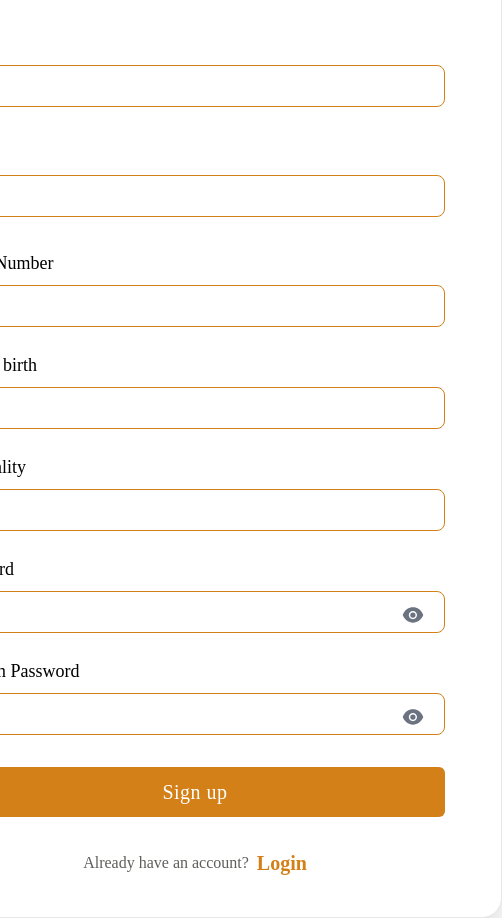
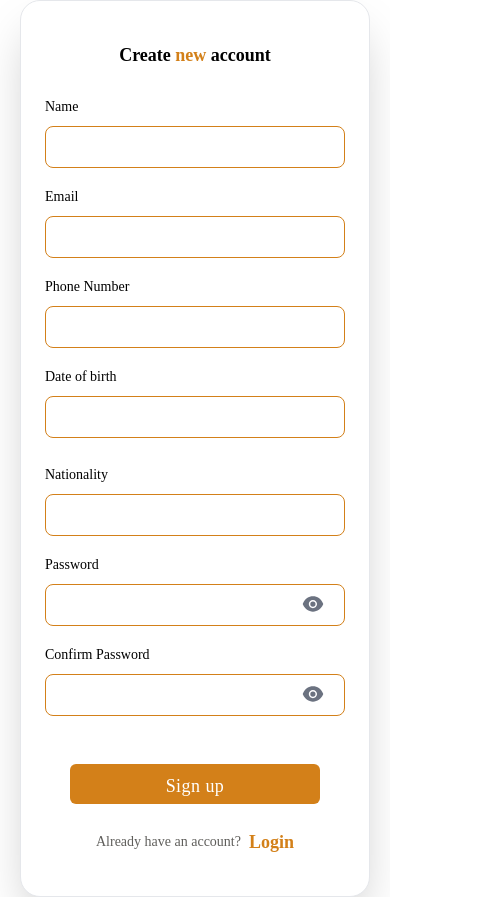
Before and after one commit to Welcomeme-berlin/frontend, a React (Create React App) app: page /signup in a window 390 px wide. Shown: the whole page, 502 px wide, since content can reach past the window. After the commit the page ends 897 px from the top, so only its background shows below. Built offline with nearby package versions, Linux system fonts and the light colour scheme.

Commit message:
responsiveness for auth pages (signup and login)

```diff
--- a/src/pages/login.js
+++ b/src/pages/login.js
@@ -1,9 +1,9 @@
-import React, { useState } from 'react';
-import { Link } from 'react-router-dom';
-import { AiFillEyeInvisible, AiFillEye } from 'react-icons/ai';
-import { FcGoogle } from 'react-icons/fc';
-import { SiFacebook } from 'react-icons/si';
-import { useForm } from 'react-hook-form';
+import React, { useState } from "react";
+import { Link } from "react-router-dom";
+import { AiFillEyeInvisible, AiFillEye } from "react-icons/ai";
+import { FcGoogle } from "react-icons/fc";
+import { SiFacebook } from "react-icons/si";
+import { useForm } from "react-hook-form";
 
 const Login = () => {
   const {
@@ -21,30 +21,27 @@ const Login = () => {
   return (
     <>
       <div className="w-full h-screen flex items-center justify-center">
-        <div className="w-[500px] h-[650px] flex flex-col border rounded-[20px] bg-white shadow-2xl">
-          <div
-            className="text-center font-bold text-2xl relative top-10"
-            id="test-id"
-          >
+        <div className="w-[350px] md:w-[450px] h-[500px] md:h-[600px] flex flex-col items-center justify-center border rounded-[20px] bg-white shadow-2xl">
+          <div className="text-center font-bold text-lg md:text-2xl relative top-4 md:top-10">
             Login <font color="#d38019">into your </font> account
           </div>
-          <div className="w-[400px] relative top-20 my-2 mx-10">
-            <form className="flex flex-col items-center justify-center">
+          <div className="w-[300px] md:w-[400px] relative top-10 my-2 mx-10">
+            <form>
               <div>
                 <label
                   htmlFor="email"
-                  className="text-lg font-medium text-black"
+                  className="text-sm md:text-lg font-medium text-black"
                 >
                   Email
                 </label>
                 <input
                   type="email"
-                  {...register('email', {
+                  {...register("email", {
                     required: true,
                     pattern:
                       /^(([^<>()\[\]\\.,;:\s@"]+(\.[^<>()\[\]\\.,;:\s@"]+)*)|(".+"))@((\[[0-9]{1,3}\.[0-9]{1,3}\.[0-9]{1,3}\.[0-9]{1,3}\])|(([a-zA-Z\-0-9]+\.)+[a-zA-Z]{2,}))$/,
                   })}
-                  className="w-[400px] h-10 border-b border-[#d38019] text-gray-700 px-4 py-2 mt-2 focus:outline-none rounded-lg"
+                  className="w-full h-10 border-b border-[#d38019] text-gray-700 px-4 py-2 mt-2 focus:outline-none rounded-lg"
                 />
                 {errors.email && (
                   <p>
@@ -57,17 +54,17 @@ const Login = () => {
                 <div className="my-4">
                   <label
                     htmlFor="password"
-                    className="text-lg font-medium text-black"
+                    className="text-sm md:text-lg font-medium text-black"
                   >
                     Password
                   </label>
                   <input
-                    type={seePassword === false ? 'password' : 'text'}
-                    {...register('password', {
+                    type={seePassword === false ? "password" : "text"}
+                    {...register("password", {
                       required: true,
                       pattern: /^(?=.*\d)(?=.*[a-z])(?=.*[A-Z]).{6,15}$/,
                     })}
-                    className="w-[400px] h-10 border-b border-[#d38019] text-gray-700 px-4 py-2 mt-2 focus:outline-none rounded-lg"
+                    className="w-full h-10 border-b border-[#d38019] text-gray-700 px-4 py-2 mt-2 focus:outline-none rounded-lg"
                   />
                   {errors.password && (
                     <p>
@@ -77,7 +74,7 @@ const Login = () => {
                     </p>
                   )}
                 </div>
-                <div className="text-2xl text-gray-500 absolute top-[62px] right-5">
+                <div className="text-2xl text-gray-500 absolute top-10 md:top-[62px] right-5">
                   {seePassword === false ? (
                     <AiFillEye onClick={handleToggle} />
                   ) : (
@@ -85,14 +82,14 @@ const Login = () => {
                   )}
                 </div>
               </div>
-              <div className="w-[151px] h-[20px] m-4 font-medium text-black relative left-[150px] underline">
+              <div className="w-[151px] h-[20px] m-2 font-medium text-black relative left-[130px] underline">
                 <Link to="/forgotPassword">Forgot Password?</Link>
               </div>
               <div className="mt-6 flex flex-col items-center justify-center">
                 <button
                   onClick={handleSubmit(onSubmit)}
-                  className="w-[450px] h-[58px] px-4 py-2 tracking-wide text-white text-xl font-medium bg-[#D38019] rounded-lg  focus:outline-none
-                relative left-4"
+                  className="w-[300px] md:w-[400px] h-[48px] md:h-[58px] px-4 py-2 tracking-wide text-white text-xl font-medium bg-[#D38019] rounded-lg  focus:outline-none
+                "
                 >
                   Log in
                 </button>
@@ -114,7 +111,7 @@ const Login = () => {
               </div>
             </form>
           </div>
-          <div className="flex items-center justify-center mt-[120px]">
+          <div className="flex items-center justify-center mt-20 md:mt-[100px]">
             <p className="text-[16px] text-[#5f5e5b] font-medium">
               Yet to have an account?
             </p>
--- a/src/pages/signup.js
+++ b/src/pages/signup.js
@@ -15,17 +15,17 @@ const Signup = () => {
   };
   return (
     <>
-      <div className="w-full h-screen flex items-center justify-center">
-        <div className="w-[710px] flex flex-col border rounded-[20px] bg-white shadow-2xl">
-          <div className="w-[253px] h-[29px] font-bold text-2xl relative top-10 left-[228px]">
+      <div className="w-full h-full flex items-center justify-center">
+        <div className="w-[350px] md:w-[500px] flex flex-col items-center justify-center border rounded-[20px] bg-white shadow-2xl">
+          <div className="w-[253px] h-[29px] font-bold text-lg md:text-2xl relative top-10 text-center">
             Create <font color="#d38019">new </font> account
           </div>
-          <div className="flex flex-col items-center justify-center m-4 relative top-10">
-            <form className=" px-10 py-4">
-              <div className="mb-2">
+          <div className="my-2 md:my-4">
+            <form className="flex flex-col items-center justify-center m-4 relative top-10 w-[300px] md:w-[400px]">
+              <div className="w-full mb-4">
                 <label
                   htmlFor="name"
-                  className=" text-lg font-medium text-black"
+                  className=" text-sm md:text-lg font-medium text-black"
                 >
                   Name
                 </label>
@@ -34,10 +34,10 @@ const Signup = () => {
                   className=" w-full border-b border-[#d38019] text-gray-700 px-4 py-2 mt-2 focus:outline-none rounded-lg"
                 />
               </div>
-              <div className="mt-8 mb-2">
+              <div className="w-full mb-4">
                 <label
                   htmlFor="email"
-                  className=" text-lg font-medium text-black"
+                  className=" text-sm md:text-lg font-medium text-black"
                 >
                   Email
                 </label>
@@ -46,10 +46,10 @@ const Signup = () => {
                   className=" w-full border-b border-[#d38019] text-gray-700 px-4 py-2 mt-2 focus:outline-none rounded-lg"
                 />
               </div>
-              <div className="mt-8 mb-2">
+              <div className="w-full mb-4">
                 <label
                   htmlFor="phone"
-                  className=" text-lg font-medium text-black"
+                  className=" text-sm md:text-lg font-medium text-black"
                 >
                   Phone Number
                 </label>
@@ -58,11 +58,11 @@ const Signup = () => {
                   className=" w-full border border-[#d38019] text-gray-700 px-4 py-2 mt-2 focus:outline-none rounded-lg"
                 />
               </div>
-              <div className="flex flex-wrap -mx-3 mt-6">
+              <div className="flex flex-wrap -mx-3 mb-4">
                 <div className="w-full md:w-1/2 px-3 mb-6 md:mb-0">
                   <label
                     htmlFor="dateOfBirth"
-                    className=" text-lg font-medium text-black"
+                    className=" text-sm md:text-lg font-medium text-black"
                   >
                     Date of birth
                   </label>
@@ -74,7 +74,7 @@ const Signup = () => {
                 <div className="w-full md:w-1/2 px-3">
                   <label
                     htmlFor="nationality"
-                    className="text-lg font-medium text-black"
+                    className="text-sm md:text-lg font-medium text-black"
                   >
                     Nationality
                   </label>
@@ -84,11 +84,11 @@ const Signup = () => {
                   />
                 </div>
               </div>
-              <div className="relative">
-                <div className="mt-6 mb-2">
+              <div className="w-full relative">
+                <div className="mb-4">
                   <label
                     htmlFor="password"
-                    className="text-lg font-medium text-black"
+                    className="text-sm md:text-lg font-medium text-black"
                   >
                     Password
                   </label>
@@ -97,7 +97,7 @@ const Signup = () => {
                     className="w-full border-b border-[#d38019] text-gray-700 px-4 py-2 mt-2 focus:outline-none rounded-lg"
                   />
                 </div>
-                <div className="text-2xl text-gray-500 absolute top-12 right-5">
+                <div className="text-2xl text-gray-500 absolute top-10 md:top-12 right-5">
                   {seePassword === false ? (
                     <AiFillEye onClick={handleToggle} />
                   ) : (
@@ -105,11 +105,11 @@ const Signup = () => {
                   )}
                 </div>
               </div>
-              <div className="relative">
-                <div className="mt-6 mb-2">
+              <div className="w-full relative">
+                <div className="mb-4">
                   <label
                     htmlFor="password"
-                    className="text-lg font-medium text-black"
+                    className="text-sm md:text-lg font-medium text-black"
                   >
                     Confirm Password
                   </label>
@@ -118,7 +118,7 @@ const Signup = () => {
                     className="w-full border-b border-[#d38019] text-gray-700 px-4 py-2 mt-2 focus:outline-none rounded-lg"
                   />
                 </div>
-                <div className="text-2xl text-gray-500 absolute top-12 right-5">
+                <div className="text-2xl text-gray-500 absolute top-10 md:top-12 right-5">
                   {seeConfirmPassword === false ? (
                     <AiFillEye onClick={handleToggle1} />
                   ) : (
@@ -127,7 +127,7 @@ const Signup = () => {
                 </div>
               </div>
               <div className="mt-8 flex flex-col items-center justify-center">
-                <button className="w-[500px] h-[50px] px-4 py-2 tracking-wide text-white text-xl font-medium bg-[#D38019] rounded-md  focus:outline-none ">
+                <button className="w-[250px] md:w-[400px] h-[40px] md:h-[50px] px-4 py-2 tracking-wide text-white text-lg md:text-xl font-medium bg-[#D38019] rounded-md  focus:outline-none ">
                   Sign up
                 </button>
                 {/* <p className="mt-2 text-[16px] font-medium">or</p>
@@ -143,12 +143,12 @@ const Signup = () => {
             </form>
           </div>
           <div className="flex items-center justify-center my-10">
-            <p className="text-[16px] text-[#5f5e5b] font-medium">
+            <p className="text-sm md:text-base text-[#5f5e5b] font-medium">
               Already have an account?
             </p>
             <div
               className="
-            ml-2 font-bold text-xl text-[#d38019]"
+            ml-2 font-bold text-lg md:text-xl text-[#d38019]"
             >
               <Link to="/login">Login</Link>
             </div>
```
